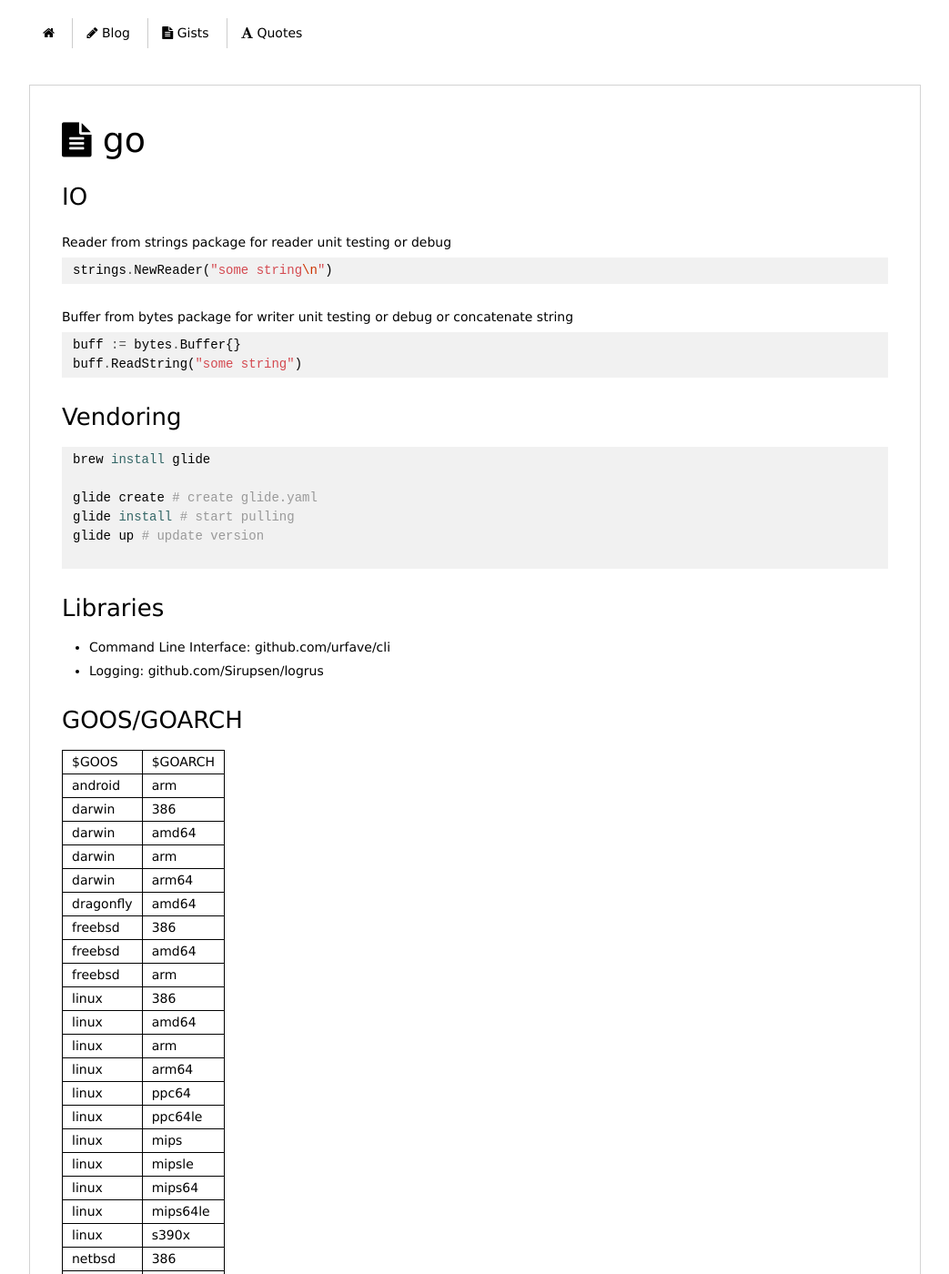
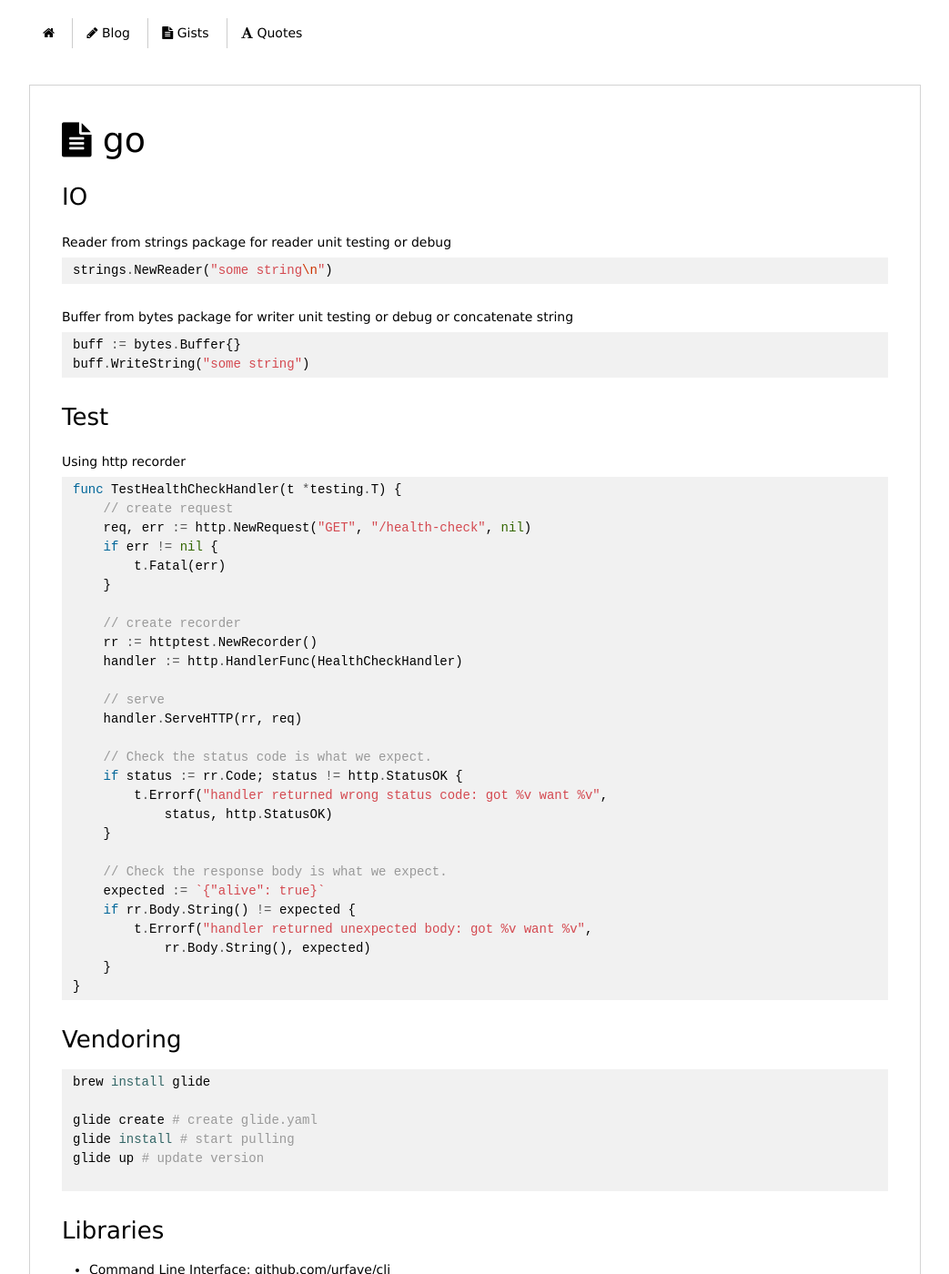
Before and after one commit to imantung/imantung.github.io, a Jekyll site: the page built from gist/techstacks/go.md, in a window 1280 px wide and 1400 px high. Shown: the whole window at 91% size, without its empty margins (118-1161 px from the left). Built offline with Jekyll 4.4.1, drawn with Linux system fonts in a browser that asks for light colours; nearby versions of some CDN libraries.

Commit message:
update content

````diff
--- a/_layouts/home.html
+++ b/_layouts/home.html
@@ -11,8 +11,8 @@ title: home
   <p>Hi there. My name is Iman Tunggono and right now I am working on one of the biggest startups in South East Asia where a lot of things come every day to learn. The purpose of this website is simply as my exercise to write down what I have learned and leave some trace of my work that I can follow back when needed.</p>
 
 
-  <a href="https://github.com/{{site.github_username}}" class=""><i class="fa fa-github"></i></a>
-  &nbsp;<a href="{{site.linkedin_link}}" class=""><i class="fa fa-linkedin"></i></a>
-  &nbsp;<a href="mailto:{{site.email}}" class=""><i class="fa fa-envelope"></i></a>
+  <a href="https://github.com/{{site.github_username}}" class=""><i class="fa fa-github"></i></a>&nbsp;
+  <a href="{{site.linkedin_link}}" class=""><i class="fa fa-linkedin"></i></a>&nbsp;
+  <a href="mailto:{{site.email}}" class=""><i class="fa fa-envelope"></i></a>
 
 </div>
--- a/gist/techstacks/go.md
+++ b/gist/techstacks/go.md
@@ -13,7 +13,40 @@ strings.NewReader("some string\n")
 Buffer from bytes package for writer unit testing or debug or concatenate string
 ```go
 buff := bytes.Buffer{}
-buff.ReadString("some string")
+buff.WriteString("some string")
+```
+
+### Test
+
+Using http recorder
+```go
+func TestHealthCheckHandler(t *testing.T) {
+    // create request
+    req, err := http.NewRequest("GET", "/health-check", nil)
+    if err != nil {
+        t.Fatal(err)
+    }
+
+    // create recorder
+    rr := httptest.NewRecorder()
+    handler := http.HandlerFunc(HealthCheckHandler)
+
+    // serve
+    handler.ServeHTTP(rr, req)
+
+    // Check the status code is what we expect.
+    if status := rr.Code; status != http.StatusOK {
+        t.Errorf("handler returned wrong status code: got %v want %v",
+            status, http.StatusOK)
+    }
+
+    // Check the response body is what we expect.
+    expected := `{"alive": true}`
+    if rr.Body.String() != expected {
+        t.Errorf("handler returned unexpected body: got %v want %v",
+            rr.Body.String(), expected)
+    }
+}
 ```
 
 
````
Also changed, not shown: gist/techstacks/kafka.md (+30 -1 lines), gist/techstacks/ruby.md (+5 -0 lines).
